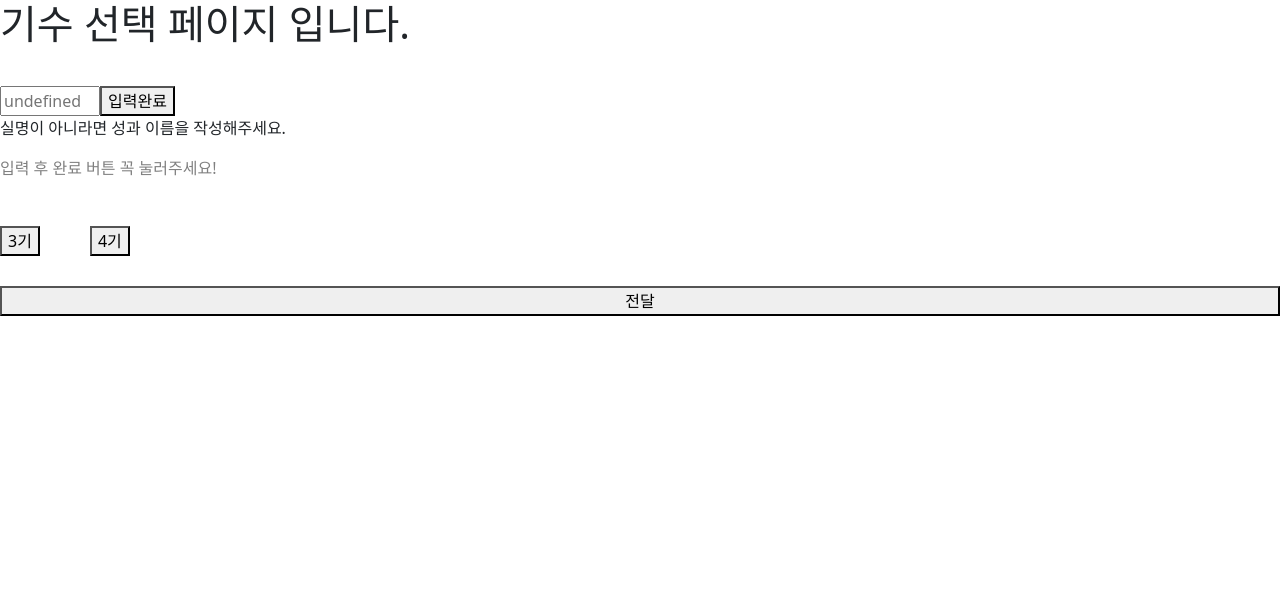
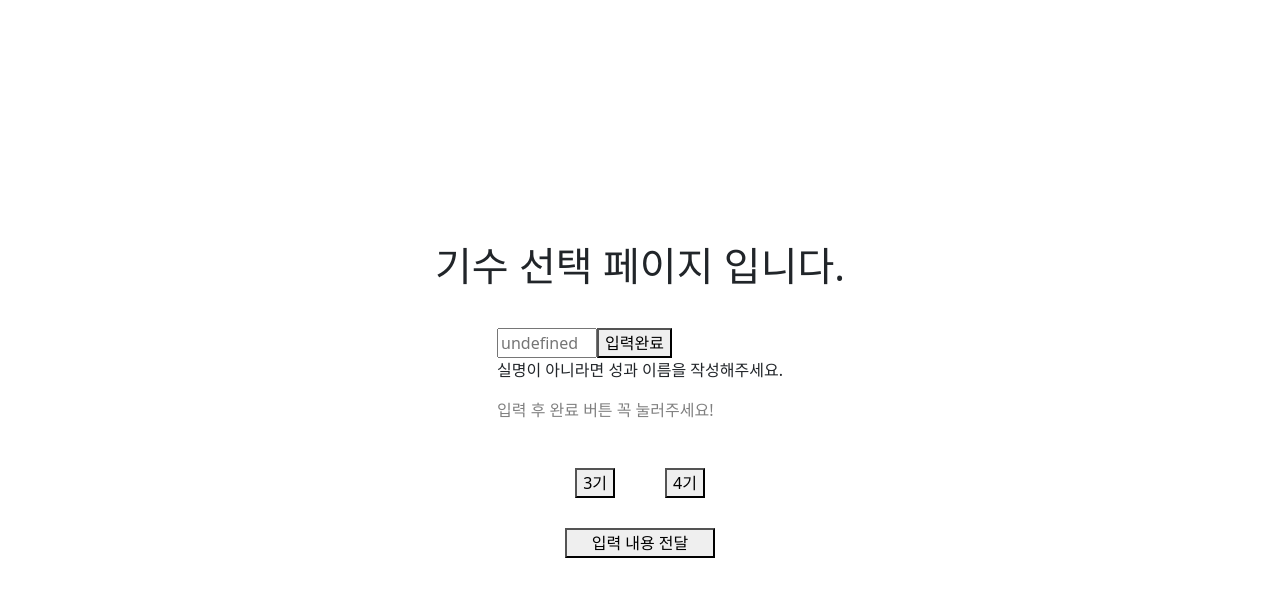
Before and after one commit to Pda4thMiniProject4th/Pda4thMiniProject4th, a React (Create React App) app: page /order in a window 1280 px wide. Shown: the top 596 px of the page. Built offline with nearby package versions, Linux system fonts and the light colour scheme; no server answers; the HTML template or start-up script is replaced by a standard one.

Commit message:
style: 입력창과 버튼 가운데로 정렬

```diff
--- a/src/order/oderPage.js
+++ b/src/order/oderPage.js
@@ -42,7 +42,16 @@ export default function OrderPage() {
   };
 
   return (
-    <div style={{ display: "flex", flexDirection: "column", gap: 30 }}>
+    <div
+      style={{
+        display: "flex",
+        alignItems: "center",
+        justifyContent: "center",
+        flexDirection: "column",
+        gap: 30,
+        minHeight: "50rem",
+      }}
+    >
       <h1>기수 선택 페이지 입니다.</h1>
       <div>
         <input
@@ -86,8 +95,9 @@ export default function OrderPage() {
         onClick={() => {
           sendInfo();
         }}
+        style={{ width: 150 }}
       >
-        전달
+        입력 내용 전달
       </button>
     </div>
   );
```
